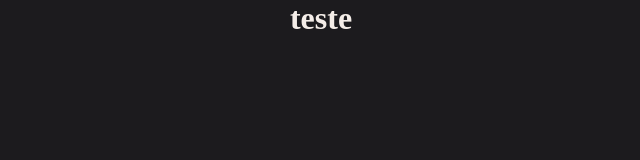
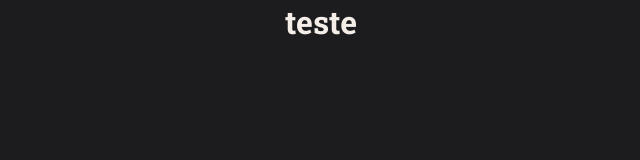
Before and after one commit to iuryescano/MyMusics, a React (Vite) app: page / in a window 1280 px wide. Shown: the top 160 px of the page, without its empty margins (319-959 px from the left). Built offline with nearby package versions, Linux system fonts and the light colour scheme.

Commit message:
Font Insert in project

```diff
--- a/index.html
+++ b/index.html
@@ -3,6 +3,9 @@
   <head>
     <meta charset="UTF-8" />
     <meta name="viewport" content="width=device-width, initial-scale=1.0" />
+    <link rel="preconnect" href="https://fonts.googleapis.com">
+    <link rel="preconnect" href="https://fonts.gstatic.com" crossorigin>
+    <link href="https://fonts.googleapis.com/css2?family=Roboto+Slab:wght@100..900&display=swap" rel="stylesheet">
     <title>MyMusics</title>
   </head>
   <body>
--- a/src/styles/global.js
+++ b/src/styles/global.js
@@ -10,6 +10,14 @@
     body {
         background-color: ${({ theme }) => theme.COLORS.BACKGROUND_800};
         color: ${({ theme }) => theme.COLORS.WHITE};
+
+        -webkit-font-smoothing: antialiased;
+    }
+
+    body, input, button, textarea {
+        font-family: 'Roboto Slab', serif;
+        font-size: 16px;
+        outline: none;
     }
 
     a {
```
